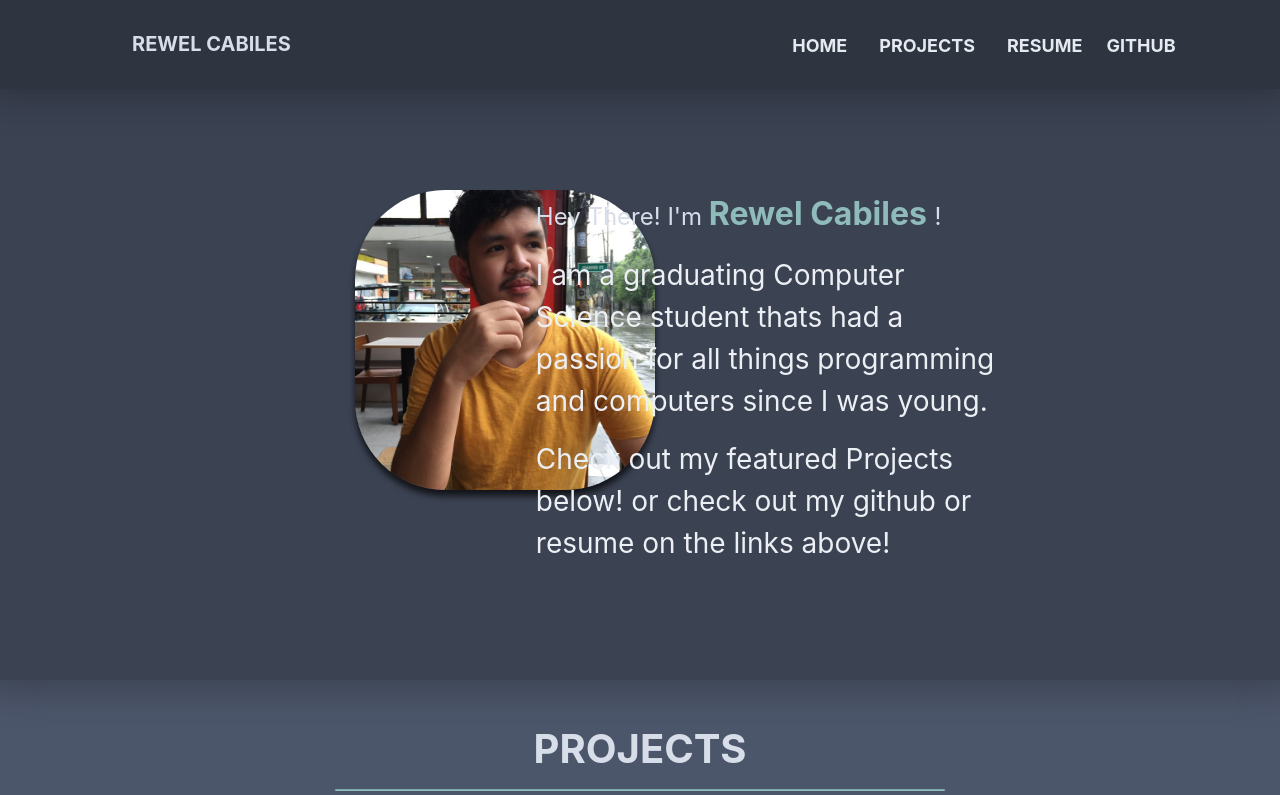
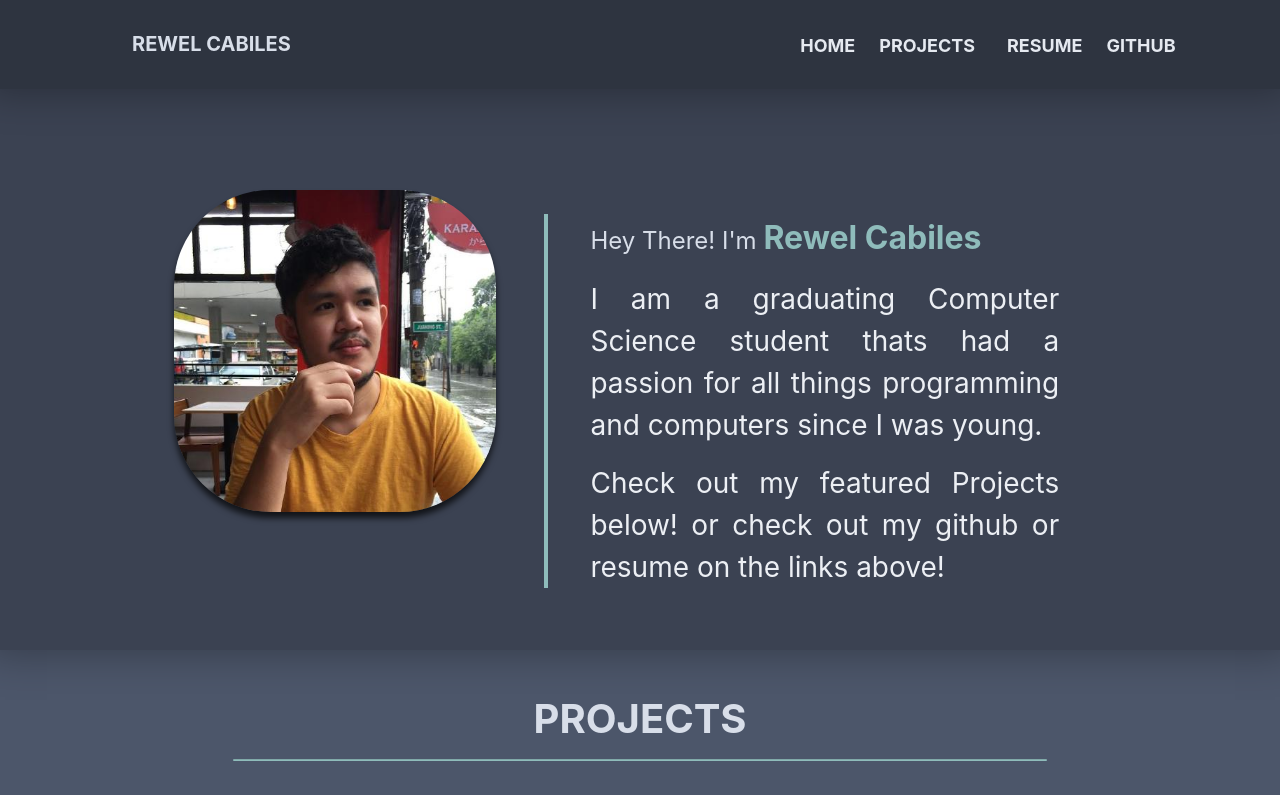
Before and after one commit to rewelcabiles/personal-website, a Flask app: page / in a window 1280 px wide. Shown: the top 795 px of the page. Run offline with Flask 2, Linux system fonts and the light colour scheme; some libraries are stand-ins or nearby versions; grey boxes are pictures that could not be loaded.

Commit message:
Changed picture, adjusted sizing and spacing

```diff
--- a/static/css/main.css
+++ b/static/css/main.css
@@ -14,5 +14,9 @@
 
 html {
     height: 100%;
-    background-color: var(--nord-3)
+    scroll-behavior: smooth;
 }
+
+body {
+    background-color: var(--nord-4);
+}
--- a/static/css/main_page_top_header.css
+++ b/static/css/main_page_top_header.css
@@ -10,30 +10,37 @@
 
 .top_main_text {
     color: var(--polar-3);
+    text-align: justify;
     font-size: 28px;
+
 }
 
 .top_header {
     padding-top: 190px;
-    padding-bottom: 100px;
+    padding-left: 13%;
+    padding-right: 18%;
+
     background-color: var(--nord-2);
     box-shadow: 0 4px 40px RGBA(0, 0, 0, 0.3);
 }
 
+.border_Left {
+    border-left: 4px solid var(--frost-1);
+    padding-left: 42px;
+}
+
 .top_header img{
     border-radius: 30%;
-    margin-left: 340px;
-    object-fit: cover;
-    width:300px;
-    height:300px;
+    object-fit: contain;
+    height:70%;
     box-shadow: 0 6px 6px RGBA(0, 0, 0, 0.7);
 }
 .slidein {
     left:2400px;
     position: relative;
     -webkit-animation-name: animation1; /* Safari 4.0 - 8.0 */
-    -webkit-animation-duration: 1.4s; /* Safari 4.0 - 8.0 */
-    -webkit-animation-delay: 0.2s; /* Safari 4.0 - 8.0 */
+    -webkit-animation-duration: 2s; /* Safari 4.0 - 8.0 */
+    -webkit-animation-delay: 0s; /* Safari 4.0 - 8.0 */
     -webkit-animation-fill-mode: forwards;
     animation-name: slidein;
     animation-duration: 2s;
@@ -46,10 +53,9 @@
 .slidein_body {
     left:2400px;
     position: relative;
-    padding-right: 240px;
     -webkit-animation-name: animation1; /* Safari 4.0 - 8.0 */
-    -webkit-animation-duration: 1.4s; /* Safari 4.0 - 8.0 */
-    -webkit-animation-delay: 0.8s; /* Safari 4.0 - 8.0 */
+    -webkit-animation-duration: 2s; /* Safari 4.0 - 8.0 */
+    -webkit-animation-delay: 0.3s; /* Safari 4.0 - 8.0 */
     -webkit-animation-fill-mode: forwards;
     animation-name: slidein_body;
     animation-duration: 2s;
@@ -62,8 +68,8 @@
 .transition {
     background-color: var(--nord-4);
     padding: 45PX;
-    padding-left: 320px;
-    padding-right: 320px;
+    padding-left: 17%;
+    padding-right: 17%;
     padding-bottom: 5px !important;
 }
 
@@ -77,15 +83,14 @@
 .transition hr {
     background-color: var(--frost-1);
     height: 1px;
-
     border-radius: 50px;
 }
 
 .projects_showcase {
     left: 0px;
     padding: 45px;
-    padding-left: 320px;
-    padding-right: 320px;
+    padding-left: 17%;
+    padding-right: 17%;
     background-color: var(--nord-4);
 }
 
@@ -122,3 +127,19 @@
     border-radius: 2%;
     width: 100%;
 }
+
+.slide_up {
+    background-color: var(--nord-4);
+    top:2400px;
+    position: relative;
+    -webkit-animation-name: animation1; /* Safari 4.0 - 8.0 */
+    -webkit-animation-duration: 1.2s; /* Safari 4.0 - 8.0 */
+    -webkit-animation-delay: .6s; /* Safari 4.0 - 8.0 */
+    -webkit-animation-fill-mode: forwards;
+    animation-name: slide_up;
+    animation-duration: 1.2s;
+}
+
+@keyframes slide_up {
+    100% {top:0px;}
+}
--- a/templates/boilerplate.html
+++ b/templates/boilerplate.html
@@ -11,14 +11,14 @@
   </head>
   <body>
     <div class="row title_bar">
-        <div class="col container-fluid d-flex justify-content-between ">
+        <div class="col no-gutters d-flex justify-content-between ">
             <div>
                 <h4 class="title_title">REWEL CABILES</h4>
             </div>
             <div></div>
             <div class="d-flex title_bar_link">
                 <p>HOME</p>
-                <p>PROJECTS</p>
+                <a href="#projects">PROJECTS</a>
                 <p>RESUME</p>
                 <a target="_blank" href="https://www.github.com/rewelcabiles">GITHUB</a>
             </div>
--- a/templates/index.html
+++ b/templates/index.html
@@ -5,16 +5,16 @@
 
 {% endblock %}
 {% block content %}
+<div class="row">
+	<div class="col top_header container-fluid">
 		<div class="row ">
-	<div class="col top_header container-fluid">
-		<div class="row container-fluid">
-			<div class="col-5">
-				<img class="slidein" src="{{ url_for('static', filename='img/common/me.JPG')}}" alt="">
+			<div class="col-md-5 d-flex ">
+				<img class="slidein mx-auto" src="{{ url_for('static', filename='img/common/me.JPG')}}" alt="">
 			</div>
-			<div class="col">
-				<div class="slidein_body">
+			<div class="col-md">
+				<div class="slidein_body border_Left mt-md-4">
 					<p class="top_text">
-						Hey There! I'm <b> Rewel Cabiles </b>!
+						Hey There! I'm <b> Rewel Cabiles </b>
 					</p>
 					<p class="top_main_text">
 						I am a graduating Computer Science student thats had a passion for all things programming and computers since I was young.
@@ -27,14 +27,17 @@
 		</div>
 	</div>
 </div>
-<div class="row mx-auto transition">
-	<div class="container-fluid">
-		<h3> <b>PROJECTS</b> </h3>
+<div class="row mx-auto transition ">
+	<div class="container-fluid slide_up" id="projects">
+		<h3 class="slide_up"> <b>PROJECTS</b> </h3>
 		<hr>
 	</div>
 </div>
-<div class="row mx-auto projects_showcase">
-	<div class="col-4">
+
+<div class="projects_showcase ">
+
+	<div class="row mx-auto slide_up">
+		<div class="col-md-4">
 			<video class="vidya img-fluid" autoplay muted loop>
 				<source src="{{ url_for('static', filename='img/projects/neon-fire/preview.webm') }}" type="video/mp4">
 				Your browser does not support the video tag.
@@ -55,9 +58,8 @@
 			</p>
 		</div>
 	</div>
+</div>
 
-
-</div>
 
 
 {% endblock %}
```
Also changed, not shown: static/img/common/me.JPG. Lines whose indentation alone changed are shown as unchanged.
